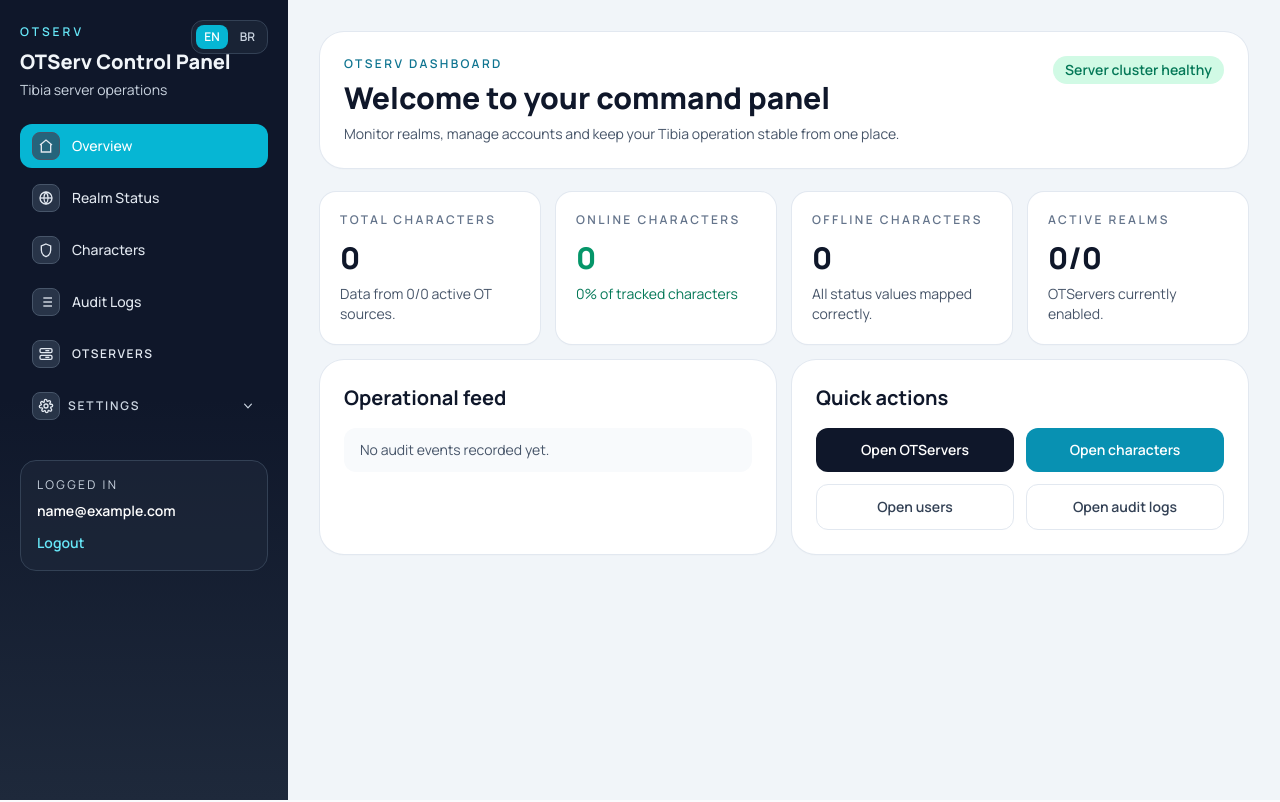
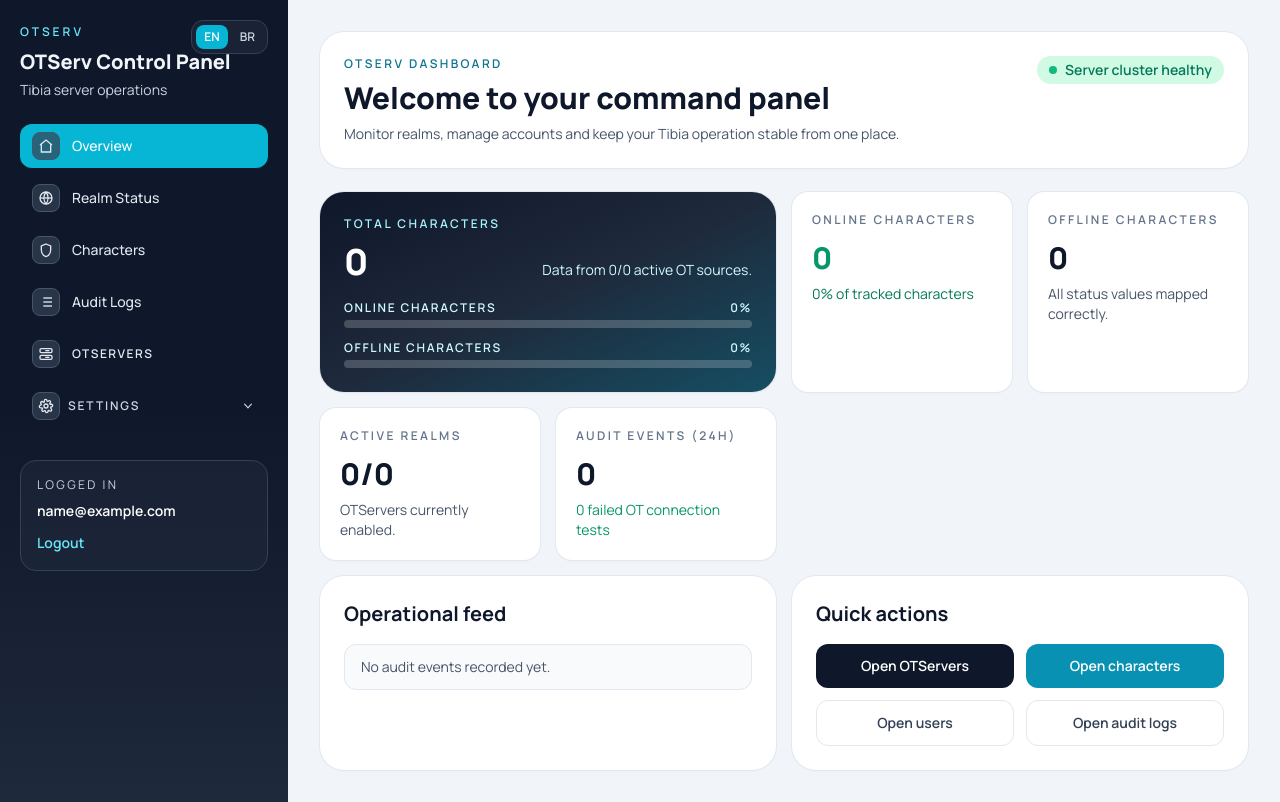
Before and after one commit to FelipeArruda/otserver-tibia-site, a Django app: page /accounts/home/ in a window 1280 px wide. Run offline with Django 5.2, Linux system fonts and the light colour scheme; the visitor is signed in with stand-in values (Sample User, id 1); data comes from the database, SQL or seed files in the repository; some libraries are stand-ins or nearby versions.

Commit message:
feat: polish home dashboard layout for character insights

```diff
--- a/templates/accounts/home.html
+++ b/templates/accounts/home.html
@@ -7,20 +7,58 @@
 {% block page_description %}{% trans "Monitor realms, manage accounts and keep your Tibia operation stable from one place." %}{% endblock %}
 
 {% block page_actions %}
-  <span class="inline-flex items-center rounded-full px-3 py-1 text-sm font-semibold {% if dashboard_healthy %}bg-emerald-100 text-emerald-700{% else %}bg-amber-100 text-amber-700{% endif %}">
+  <span class="inline-flex items-center gap-2 rounded-full px-3 py-1 text-sm font-semibold {% if dashboard_healthy %}bg-emerald-100 text-emerald-700{% else %}bg-amber-100 text-amber-700{% endif %}">
+    <span class="h-2 w-2 rounded-full {% if dashboard_healthy %}bg-emerald-500{% else %}bg-amber-500{% endif %}"></span>
     {% if dashboard_healthy %}{% trans "Server cluster healthy" %}{% else %}{% trans "Cluster needs attention" %}{% endif %}
   </span>
 {% endblock %}
 
 {% block primary_content %}
-  <section class="grid gap-4 sm:grid-cols-2 xl:grid-cols-4">
-    <article class="rounded-2xl bg-white p-5 shadow-sm ring-1 ring-slate-200">
-      <p class="text-xs font-semibold uppercase tracking-[0.2em] text-slate-500">{% trans "Total characters" %}</p>
-      <p class="mt-3 text-3xl font-extrabold text-slate-900">{{ home_metrics.total_characters }}</p>
-      <p class="mt-2 text-sm text-slate-600">
-        {% blocktrans with count=home_metrics.healthy_character_sources total=home_metrics.active_character_sources %}Data from {{ count }}/{{ total }} active OT sources.{% endblocktrans %}
-      </p>
+  <section class="grid gap-4 md:grid-cols-2 xl:grid-cols-4">
+    <article class="rounded-3xl bg-gradient-to-br from-slate-900 via-slate-800 to-cyan-900 p-6 text-white shadow-sm ring-1 ring-slate-200 md:col-span-2">
+      <p class="text-xs font-semibold uppercase tracking-[0.2em] text-cyan-200">{% trans "Total characters" %}</p>
+      <div class="mt-3 flex flex-wrap items-end justify-between gap-3">
+        <p class="text-4xl font-black leading-none">{{ home_metrics.total_characters }}</p>
+        <p class="text-sm text-cyan-100">
+          {% blocktrans with count=home_metrics.healthy_character_sources total=home_metrics.active_character_sources %}Data from {{ count }}/{{ total }} active OT sources.{% endblocktrans %}
+        </p>
+      </div>
+
+      <div class="mt-5 space-y-3">
+        <div>
+          <div class="mb-1 flex items-center justify-between text-xs font-semibold uppercase tracking-[0.14em] text-cyan-100">
+            <span>{% trans "Online characters" %}</span>
+            <span>
+              {% if home_metrics.total_characters %}
+                {% widthratio home_metrics.online_characters home_metrics.total_characters 100 %}%
+              {% else %}
+                0%
+              {% endif %}
+            </span>
+          </div>
+          <div class="h-2 rounded-full bg-white/20">
+            <div class="h-2 rounded-full bg-emerald-300" style="width: {% if home_metrics.total_characters %}{% widthratio home_metrics.online_characters home_metrics.total_characters 100 %}{% else %}0{% endif %}%;"></div>
+          </div>
+        </div>
+
+        <div>
+          <div class="mb-1 flex items-center justify-between text-xs font-semibold uppercase tracking-[0.14em] text-cyan-100">
+            <span>{% trans "Offline characters" %}</span>
+            <span>
+              {% if home_metrics.total_characters %}
+                {% widthratio home_metrics.offline_characters home_metrics.total_characters 100 %}%
+              {% else %}
+                0%
+              {% endif %}
+            </span>
+          </div>
+          <div class="h-2 rounded-full bg-white/20">
+            <div class="h-2 rounded-full bg-slate-200" style="width: {% if home_metrics.total_characters %}{% widthratio home_metrics.offline_characters home_metrics.total_characters 100 %}{% else %}0{% endif %}%;"></div>
+          </div>
+        </div>
+      </div>
     </article>
+
     <article class="rounded-2xl bg-white p-5 shadow-sm ring-1 ring-slate-200">
       <p class="text-xs font-semibold uppercase tracking-[0.2em] text-slate-500">{% trans "Online characters" %}</p>
       <p class="mt-3 text-3xl font-extrabold text-emerald-600">{{ home_metrics.online_characters }}</p>
@@ -32,6 +70,7 @@
         {% endif %}
       </p>
     </article>
+
     <article class="rounded-2xl bg-white p-5 shadow-sm ring-1 ring-slate-200">
       <p class="text-xs font-semibold uppercase tracking-[0.2em] text-slate-500">{% trans "Offline characters" %}</p>
       <p class="mt-3 text-3xl font-extrabold text-slate-900">{{ home_metrics.offline_characters }}</p>
@@ -43,10 +82,19 @@
         {% endif %}
       </p>
     </article>
+
     <article class="rounded-2xl bg-white p-5 shadow-sm ring-1 ring-slate-200">
       <p class="text-xs font-semibold uppercase tracking-[0.2em] text-slate-500">{% trans "Active realms" %}</p>
       <p class="mt-3 text-3xl font-extrabold text-slate-900">{{ home_metrics.active_servers }}/{{ home_metrics.total_servers }}</p>
       <p class="mt-2 text-sm text-slate-600">{% trans "OTServers currently enabled." %}</p>
+    </article>
+
+    <article class="rounded-2xl bg-white p-5 shadow-sm ring-1 ring-slate-200">
+      <p class="text-xs font-semibold uppercase tracking-[0.2em] text-slate-500">{% trans "Audit events (24h)" %}</p>
+      <p class="mt-3 text-3xl font-extrabold text-slate-900">{{ home_metrics.audit_events_24h }}</p>
+      <p class="mt-2 text-sm {% if home_metrics.failed_ot_tests_24h %}text-amber-600{% else %}text-emerald-600{% endif %}">
+        {{ home_metrics.failed_ot_tests_24h }} {% trans "failed OT connection tests" %}
+      </p>
     </article>
   </section>
 
@@ -58,16 +106,24 @@
 
   <section class="grid gap-4 xl:grid-cols-2">
     <article class="rounded-3xl bg-white p-6 shadow-sm ring-1 ring-slate-200">
-      <h3 class="text-xl font-bold text-slate-900">{% trans "Operational feed" %}</h3>
+      <div class="flex items-center justify-between gap-2">
+        <h3 class="text-xl font-bold text-slate-900">{% trans "Operational feed" %}</h3>
+        {% if home_metrics.latest_event_at %}
+          <span class="rounded-full bg-slate-100 px-3 py-1 text-xs font-semibold text-slate-600">{{ home_metrics.latest_event_at|date:"Y-m-d H:i" }}</span>
+        {% endif %}
+      </div>
+
       <ul class="mt-4 space-y-3 text-sm">
         {% for event in recent_audit_logs %}
-          <li class="rounded-xl bg-slate-50 px-4 py-3">
-            <span class="font-semibold text-cyan-700">{{ event.action }}:</span>
-            {{ event.target }}
-            <span class="text-slate-500">({{ event.created_at|date:"Y-m-d H:i" }})</span>
+          <li class="rounded-xl border border-slate-200 bg-slate-50 px-4 py-3">
+            <div class="flex flex-wrap items-center justify-between gap-2">
+              <p class="font-semibold text-slate-900">{{ event.action }}</p>
+              <span class="text-xs font-medium text-slate-500">{{ event.created_at|date:"Y-m-d H:i" }}</span>
+            </div>
+            <p class="mt-1 break-words text-slate-700">{{ event.target }}</p>
           </li>
         {% empty %}
-          <li class="rounded-xl bg-slate-50 px-4 py-3 text-slate-600">{% trans "No audit events recorded yet." %}</li>
+          <li class="rounded-xl border border-slate-200 bg-slate-50 px-4 py-3 text-slate-600">{% trans "No audit events recorded yet." %}</li>
         {% endfor %}
       </ul>
     </article>
```
